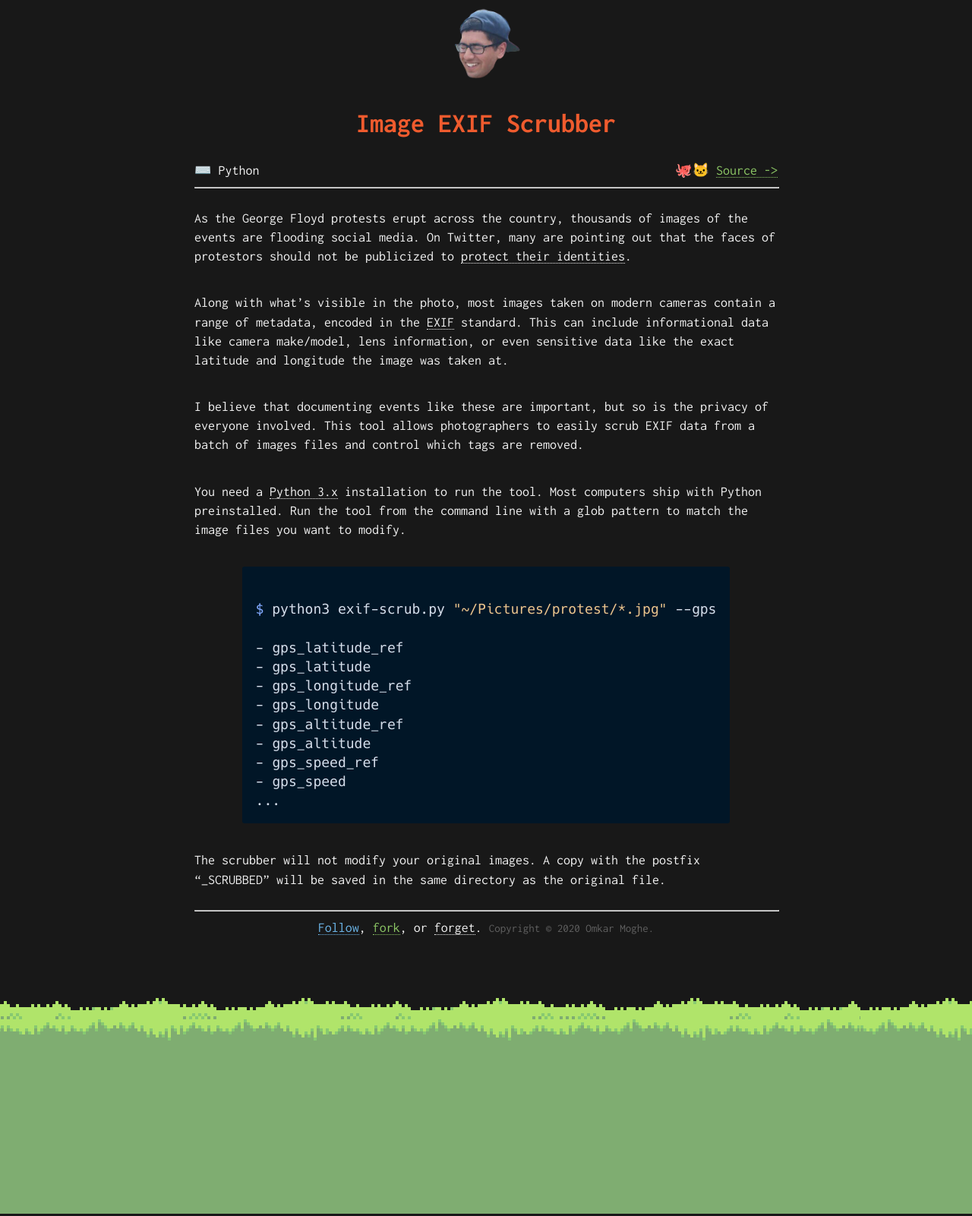
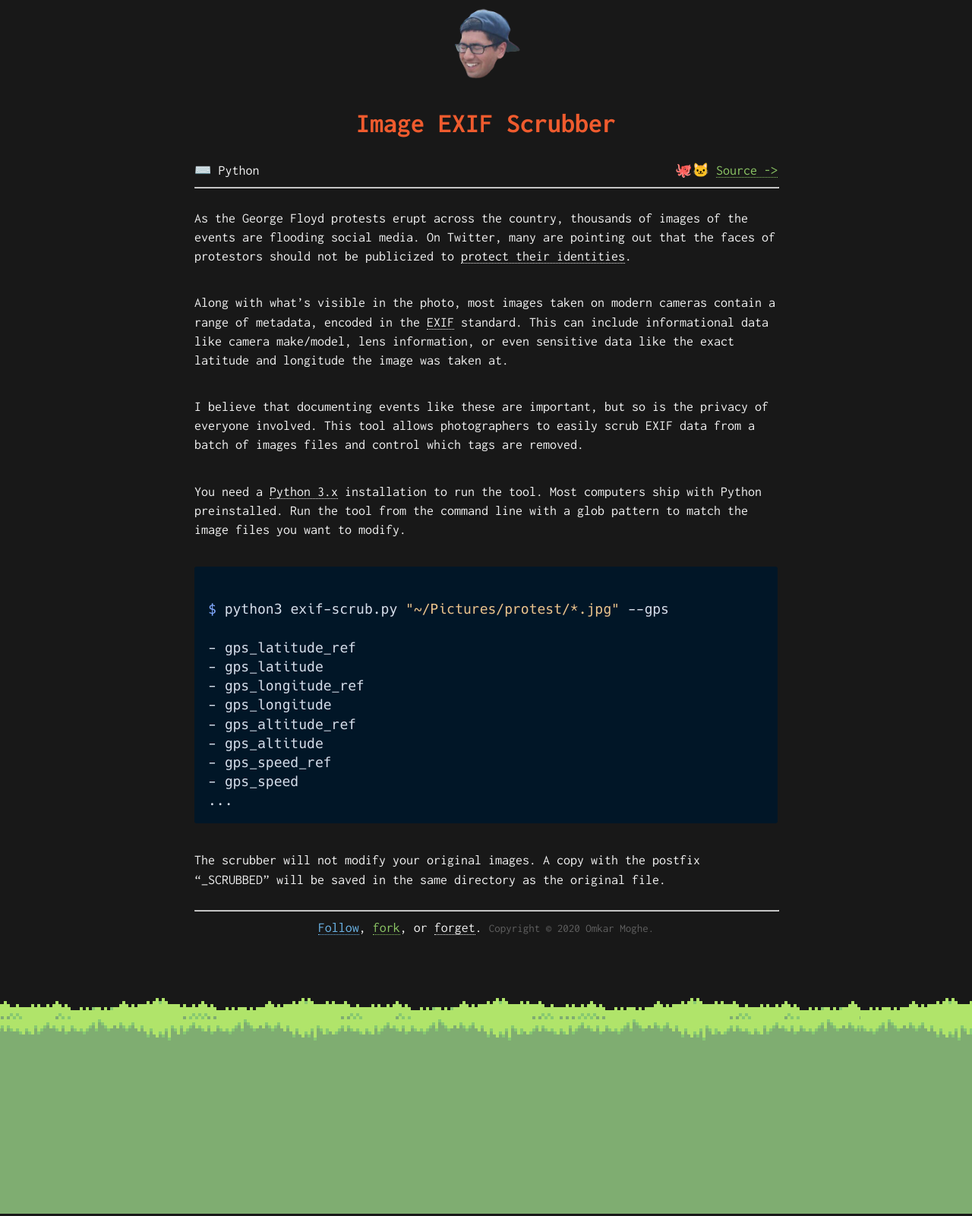
Before and after one commit to omkarmoghe/omkarmoghe.github.io, a Jekyll site: the page built from _projects/exif-scrubber.md, in a window 1280 px wide. Shown: the whole page at 76% size. Built offline with Jekyll 4.4.1, drawn with Linux system fonts in a browser that asks for light colours; nearby versions of some CDN libraries.

Commit message:
fix pre block width

```diff
--- a/css/style.css
+++ b/css/style.css
@@ -32,7 +32,7 @@ code {
 }
 
 pre {
-    max-width: 100%;
+    width: 100%;
 }
 
 .container {
```
